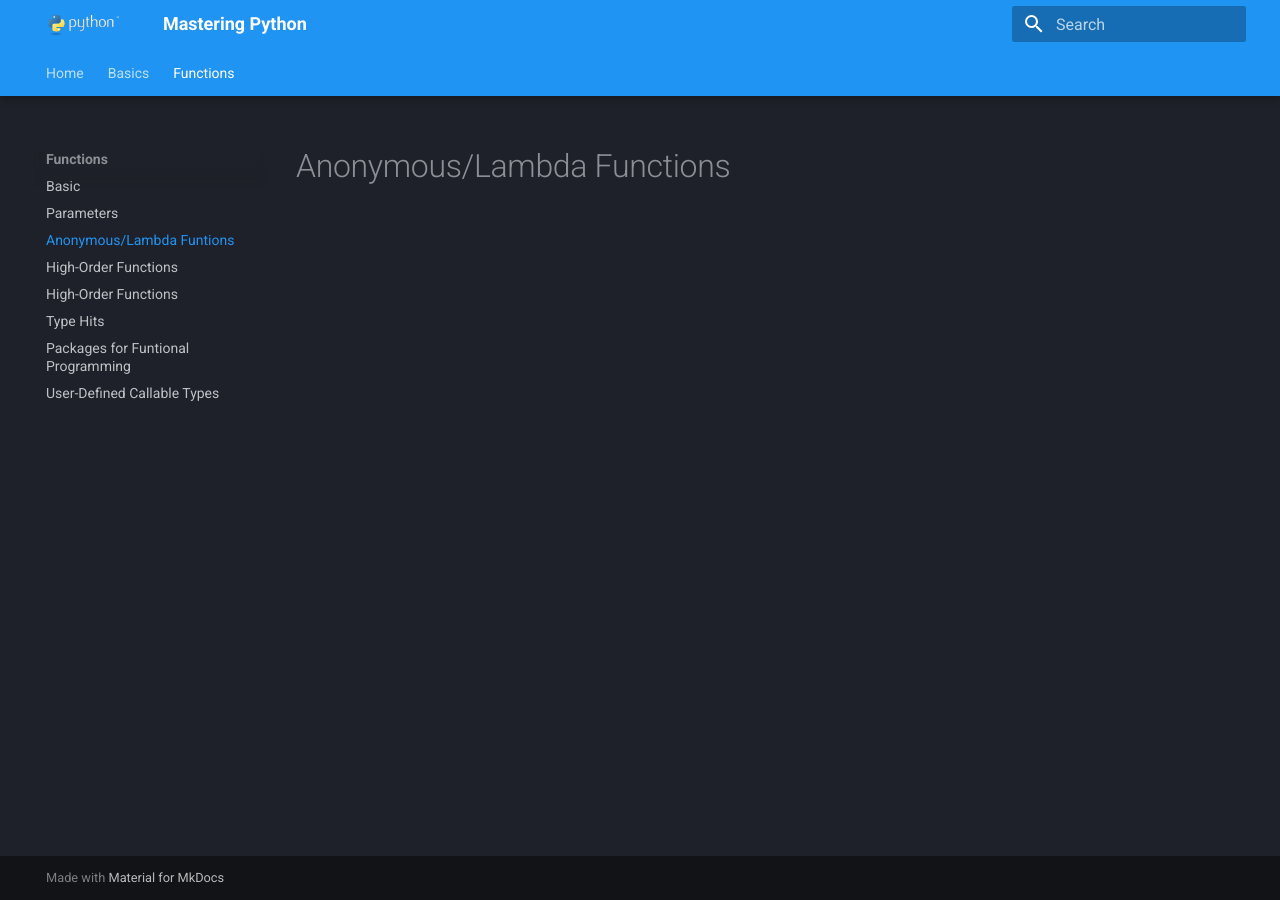
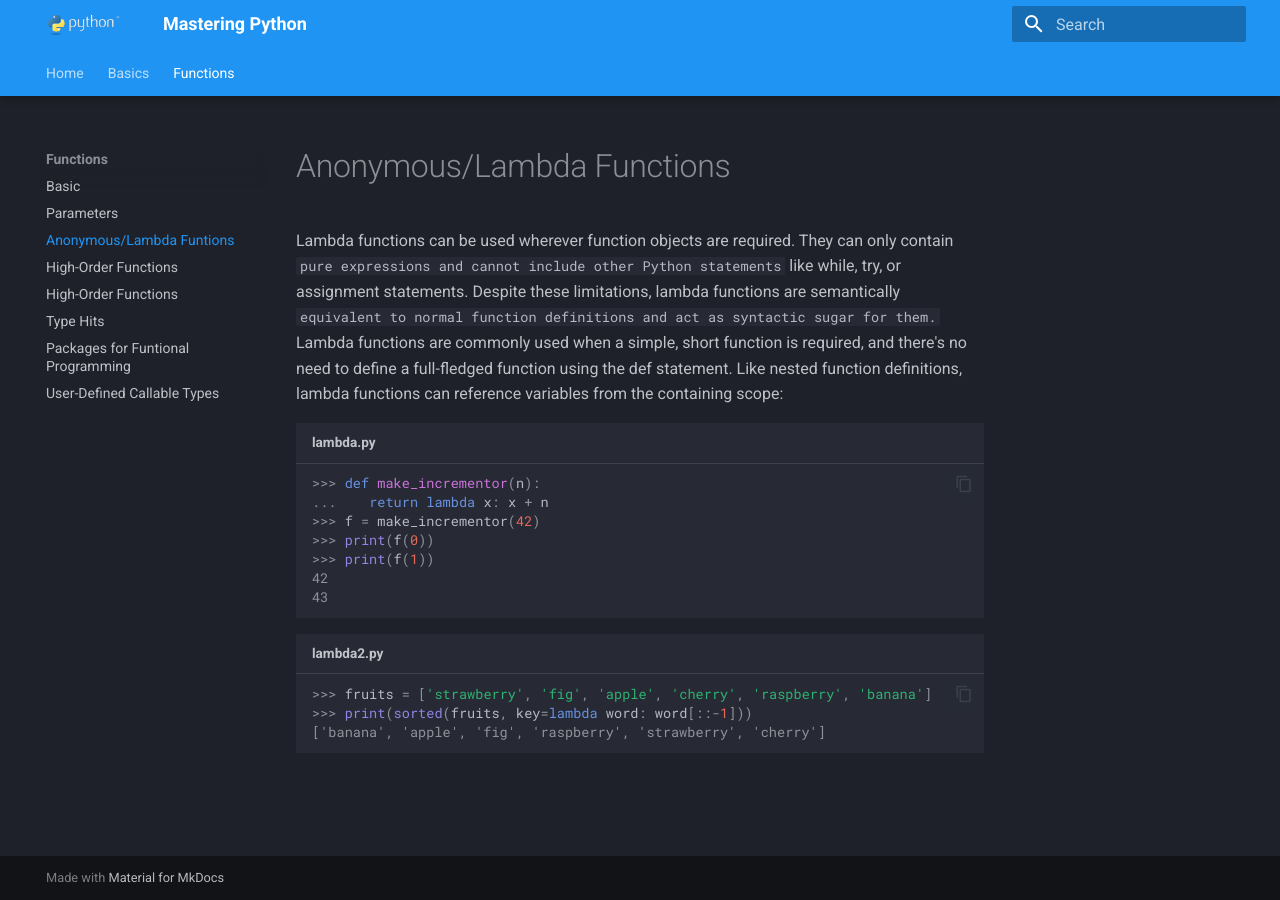
Before and after one commit to RomeroGabriel/mastering-python, an MkDocs documentation site: the page built from documentation/functions/anonymous_lambda_func.md, in a window 1280 px wide. Built offline with MkDocs 1.6.1 and Material for MkDocs 9.7.7, drawn with Linux system fonts in a browser that asks for light colours.

Commit message:
lamda function

````diff
--- a/documentation/functions/anonymous_lambda_func.md
+++ b/documentation/functions/anonymous_lambda_func.md
@@ -1 +1,16 @@
 # Anonymous/Lambda Functions
+
+Lambda functions can be used wherever function objects are required. They can only contain `pure expressions and cannot include other Python statements` like while, try, or assignment statements. Despite these limitations, lambda functions are semantically `equivalent to normal function definitions and act as syntactic sugar for them.` Lambda functions are commonly used when a simple, short function is required, and there's no need to define a full-fledged function using the def statement. Like nested function definitions, lambda functions can reference variables from the containing scope:
+
+```pycon exec="1" source="console" title="lambda.py"
+>>> def make_incrementor(n):
+...    return lambda x: x + n
+>>> f = make_incrementor(42)
+>>> print(f(0))
+>>> print(f(1))
+```
+
+```pycon exec="1" source="console" title="lambda2.py"
+>>> fruits = ['strawberry', 'fig', 'apple', 'cherry', 'raspberry', 'banana']
+>>> print(sorted(fruits, key=lambda word: word[::-1]))
+```
````
